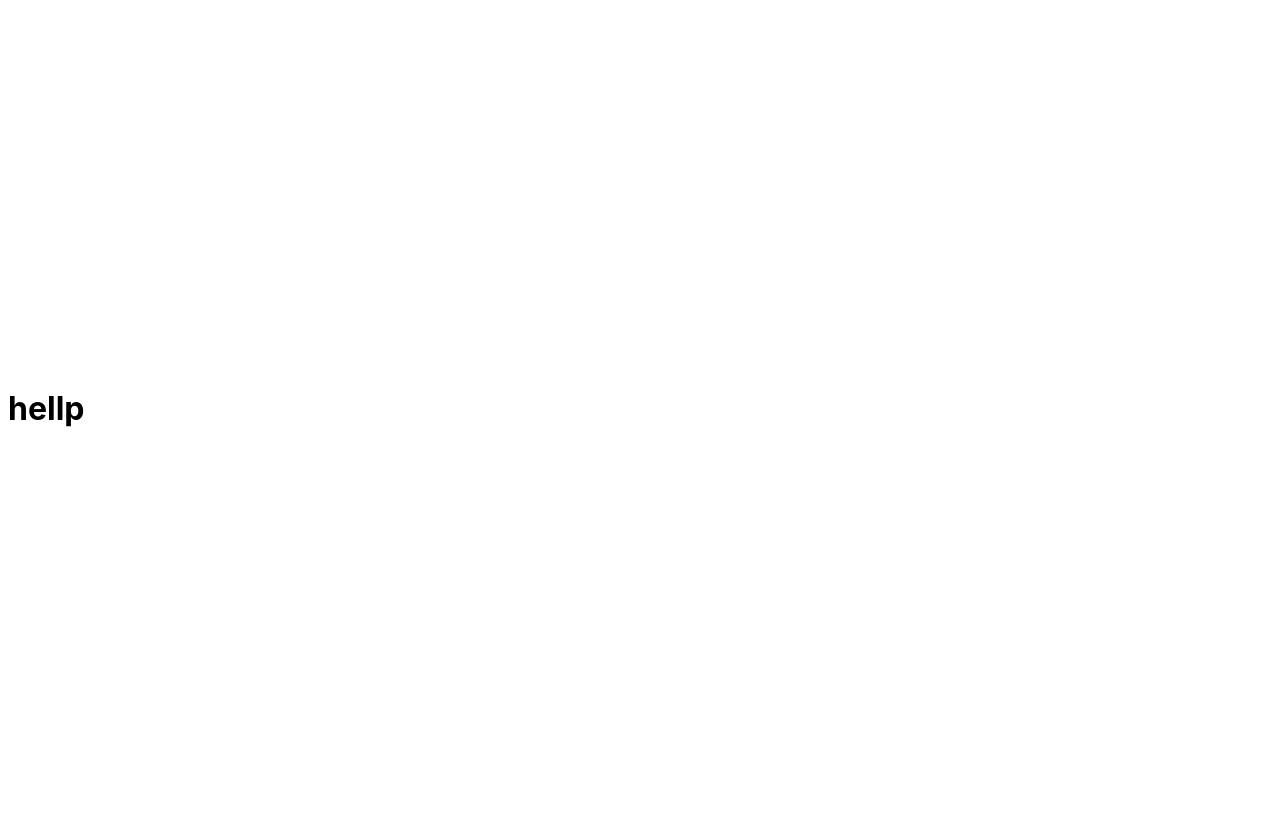
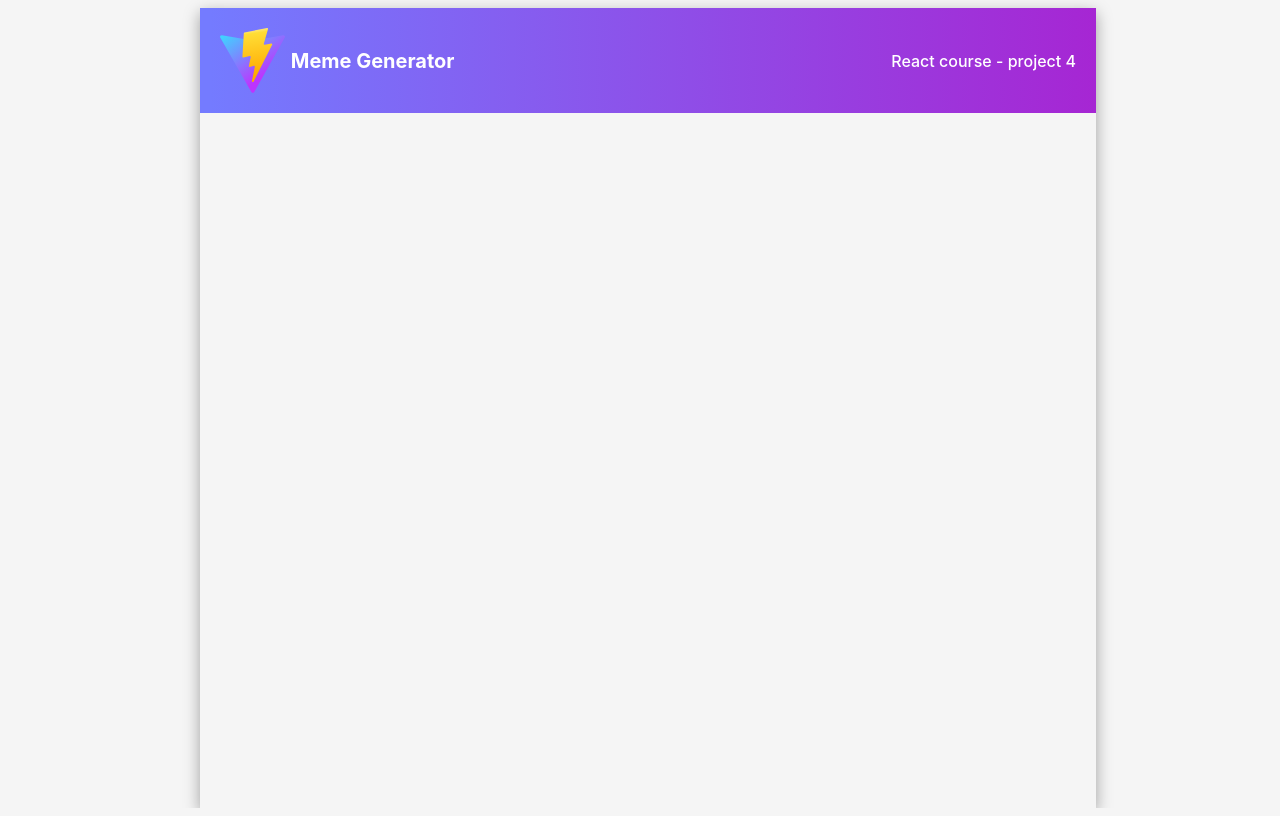
Before and after one commit to MuzhdaN/MemeGenerator, a React (Vite) app: page / in a window 1280 px wide. Built offline with nearby package versions, Linux system fonts and the light colour scheme.

Commit message:
Added header

```diff
--- a/src/App.jsx
+++ b/src/App.jsx
@@ -1,10 +1,12 @@
 // import './style.css'
+
+import Header from "./components/Header"
 
 function App() {
 
   return (
     <div>
-      <h1>hellp</h1>
+      <Header />
     </div>
   )
 }
--- /dev/null
+++ b/src/components/Header.jsx
@@ -0,0 +1,15 @@
+import React from 'react'
+
+
+export default function Header() {
+    return(
+        <div className='header'>
+            <img
+                src='/public/vite.svg'
+                className='logo'
+            />
+            <h3 className='header-title'>Meme Generator</h3>
+            <h4 className='header-subheading'>React course - project 4</h4>
+        </div>
+    )
+}
--- a/src/style.css
+++ b/src/style.css
@@ -6,8 +6,35 @@
 }
 
 body {
-  display: flex;
-  place-items: center;
-  min-width: 320px;
+  width: 70%;
   min-height: 100vh;
+  background: #F5F5F5;
+  position: absolute;
+  top: 50%;
+  left: 50%;
+  transform: translate(-50%, -50%);
+  box-shadow: rgba(0, 0, 0, 0.35) 0px 5px 15px;
 }
+
+.header {
+  background: linear-gradient(90deg, #747bff 1.18%, #A626D3 100%);
+  display:flex;
+  align-items: center;
+  padding: 1.25rem;
+  height: 65px;
+  color: #fff;
+}
+
+.logo {
+  height: 100%;
+  margin-right: 6px;
+}
+
+.header-title {
+  font-size: 20px;
+  margin-right: auto;
+}
+
+.header-subheading {
+  font-weight: 500;
+}
```
